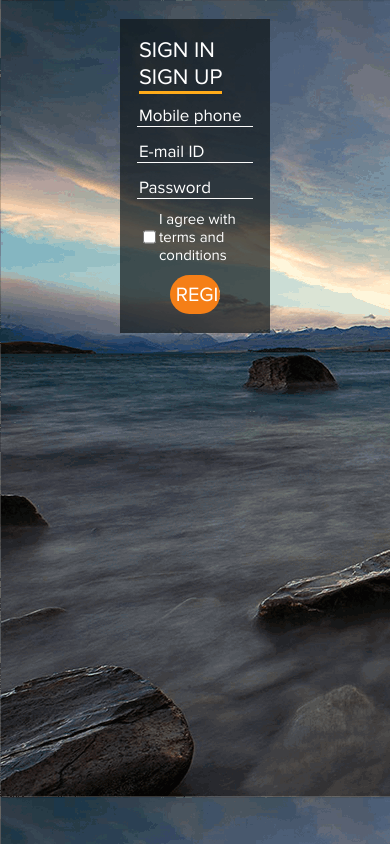
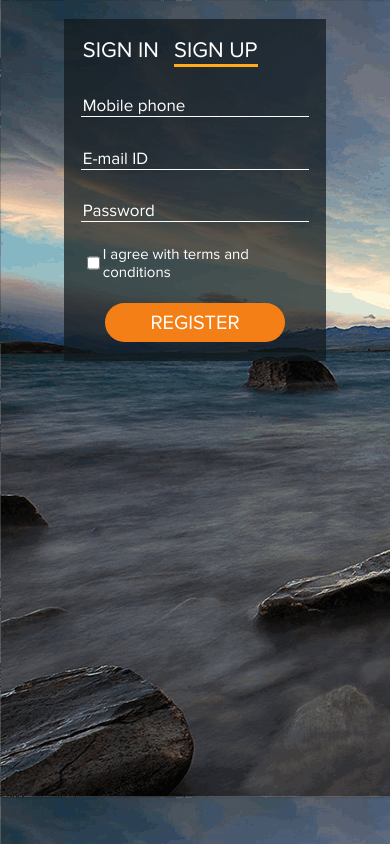
Before and after one commit to gagarin880120/html-css-registration-homework, a plain HTML site: page index.html in a window 390 px wide. Drawn offline with Linux system fonts and the light colour scheme.

Commit message:
feat: add media queries

```diff
--- a/style.css
+++ b/style.css
@@ -90,3 +90,18 @@ body {
 .registration--form--submit:active {
   transform: translateY(2px);
 }
+
+@media screen and (max-width: 800px) {
+  .registration {
+    width: 45%;
+  }
+  .registration--form--submit {
+    width: 80%;
+  }
+}
+
+@media screen and (max-width: 630px) {
+  .registration {
+    width: 60%;
+  }
+}
```
